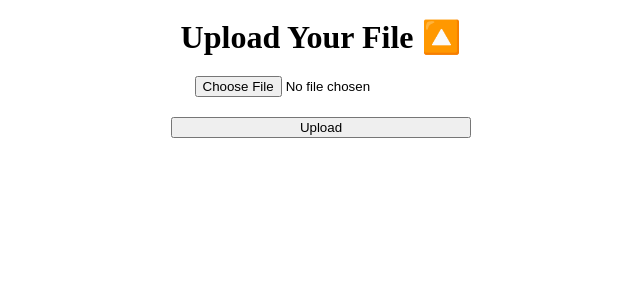
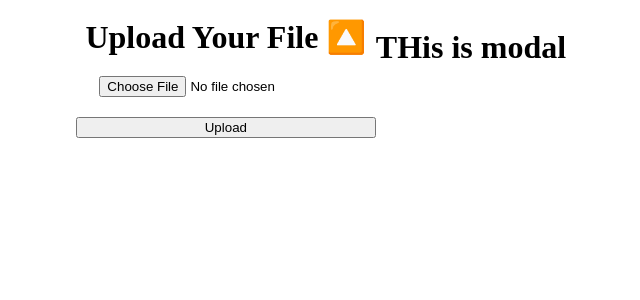
Before and after one commit to SagarParmar-edelta/fileUploadReact, a React (Create React App) app: page / in a window 1280 px wide. Shown: the top 300 px of the page, without its empty margins (327-967 px from the left). Built offline with nearby package versions, Linux system fonts and the light colour scheme.

Commit message:
feat/add new modal

```diff
--- a/src/components/FileUpload.js
+++ b/src/components/FileUpload.js
@@ -1,6 +1,7 @@
 import React, { Fragment, useState } from "react";
 import "./fileUpload.css";
 import Axios from "axios";
+import Modal from "./modal";
 const FileUpload = () => {
   const [file, setFile] = useState({});
   const [uploadedFile, setUploadedFile] = useState({});
@@ -43,6 +44,7 @@ const FileUpload = () => {
           />
         </div>
       </form>
+      <Modal />
     </Fragment>
   );
 };
--- /dev/null
+++ b/src/components/modal.js
@@ -0,0 +1,10 @@
+import React from "react";
+
+function Modal() {
+  return (
+    <div>
+      <h1>THis is modal</h1>
+    </div>
+  );
+}
+export default Modal;
```
